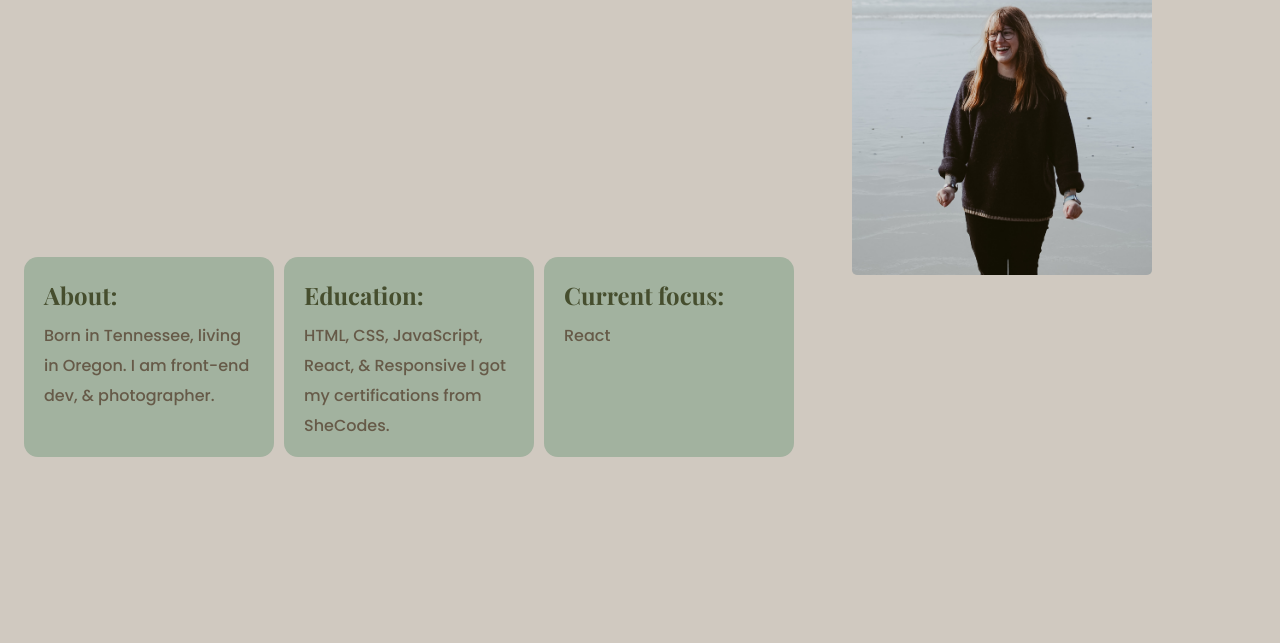
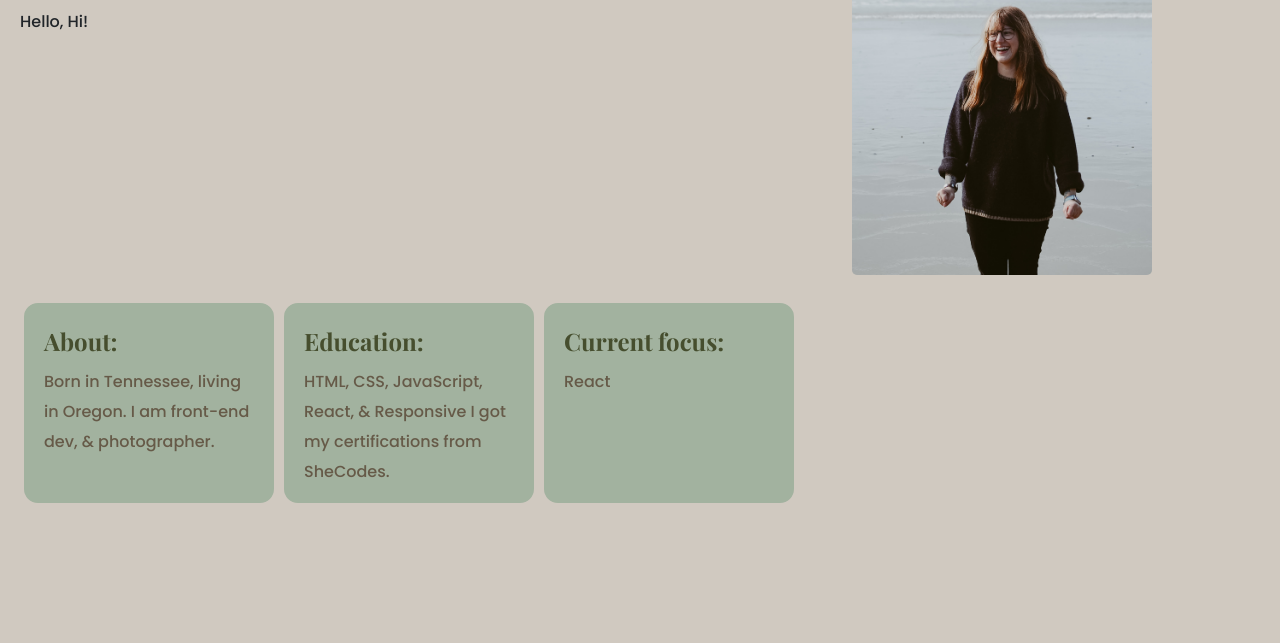
Before and after one commit to Ashleyxbrianna/main-portfolio, a plain HTML site: page about.html in a window 1280 px wide. Shown: the part 457-1100 px from the top of the page. Drawn offline with nearby package versions, Linux system fonts and the light colour scheme.

Commit message:
adding a paragraph to meet me section

```diff
--- a/about.html
+++ b/about.html
@@ -57,6 +57,12 @@
     <h1 class="mb-3">Hi there, I am Ashley Brianna!</h1>
     <h2 class="mb-3 text-muted">Front-End Developer, Based in Oregon</h2>
 
+
+    <div class="meet-me-bio">
+        <p>
+            Hello, Hi!
+        </p>
+    </div>
 
    <div class="d-flex d-none d-lg-block">
     <section>
```
Also changed, not shown: 1 other file.
